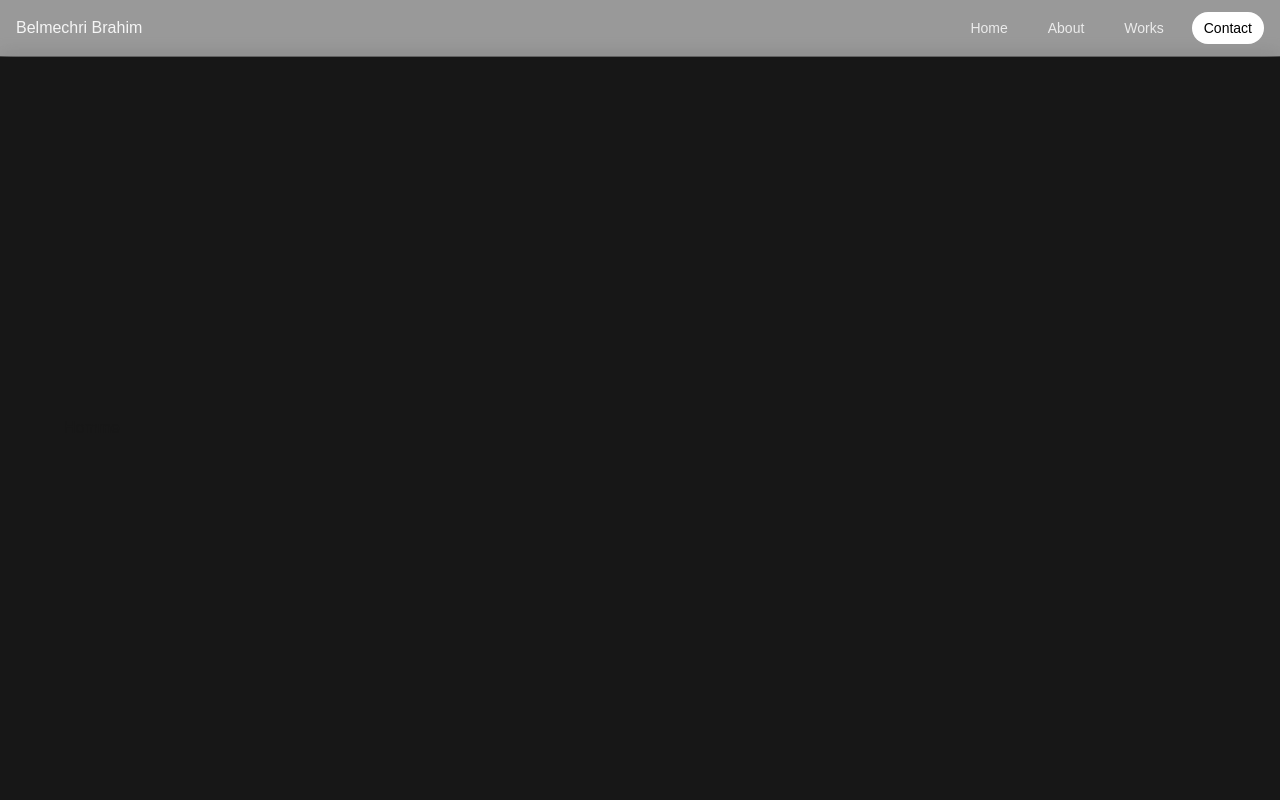
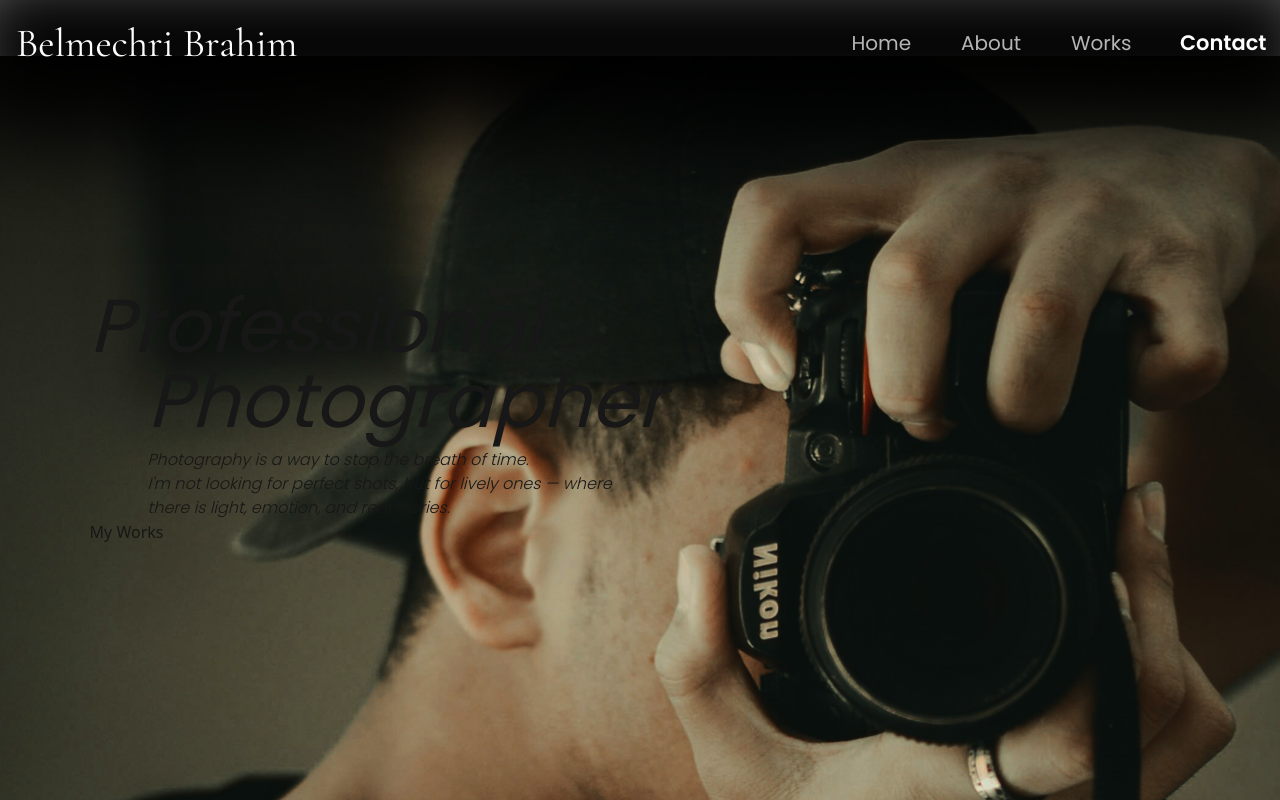
Before and after one commit to Valleryikl/Belmechri-Brahim, a Next.js app: page / in a window 1280 px wide. Built offline with nearby package versions, Linux system fonts and the light colour scheme.

Commit message:
add: main fonts + start home

```diff
--- a/app/components/sections/AboutSection.tsx
+++ b/app/components/sections/AboutSection.tsx
@@ -1,5 +1,5 @@
 export default function AboutSection() {
   return (
-    <h1>About</h1>
+    <h2>About</h2>
   )
 }
--- a/app/components/sections/ContactSection.tsx
+++ b/app/components/sections/ContactSection.tsx
@@ -1,5 +1,5 @@
 export default function ContactSection() {
   return (
-    <h1>Contact</h1>
+    <h2>Contact</h2>
   )
 }
--- a/app/components/sections/HomeSection.tsx
+++ b/app/components/sections/HomeSection.tsx
@@ -1,5 +1,12 @@
 export default function HomeSection() {
   return (
-    <h1>Homme</h1>
+    <div className="default-section home pt-[29vh] pl-[7vw]">
+      <h1 className="flex flex-col leading-none mb-[20px]">Professional
+        <span className="pl-[58px]">Photographer</span>
+      </h1>
+      <p className="quote w-[38vw] ml-[58px] mt-[-10px]">Photography is a way to stop the breath of time. <br />
+      I'm not looking for perfect shots, but for lively ones — where there is light, emotion, and real stories.</p>
+      <button>My Works</button>
+    </div>
   )
 }
--- a/app/components/sections/WorksSection.tsx
+++ b/app/components/sections/WorksSection.tsx
@@ -1,11 +1,11 @@
 export default function WorksSection() {
   return (
     <div>
-      <h2 className="text-4xl lg:text-5xl font-semibold mb-6">Works</h2>
+      <h3>Works</h3>
       <div className="grid grid-cols-1 sm:grid-cols-2 lg:grid-cols-3 gap-5">
         <WorkCard />
         <WorkCard />
-        <WorkCard  />
+        <WorkCard />
         <WorkCard />
         <WorkCard />
         <WorkCard />
--- a/app/globals.css
+++ b/app/globals.css
@@ -22,7 +22,6 @@
 body {
   background: var(--background);
   color: var(--foreground);
-  font-family: Arial, Helvetica, sans-serif;
 }
  ::-webkit-scrollbar {
   display: none;
@@ -32,6 +31,67 @@ body {
   scrollbar-width: none; /* Firefox */
 }
 
-button {
-  cursor: pointer;
+
+.nav-bar .logo {
+  font-family: var(--font-title);
+  font-size: 40px;
 }
+.nav-bar {
+  padding: 15px 0;
+}
+
+.nav-bar ul li {
+  font-family: var(--font-poppins);
+}
+
+.block {
+  position: absolute;
+  z-index: -10;
+  background-color: black;
+  width: 110vw;
+  top: -7vh;
+  left: -5vw;
+  height: 25vh;
+  filter: blur(50px);
+}
+
+h1 {
+  font-family: var(--font-poppinsItalic);
+  font-weight: 400;
+  font-style: italic;
+  font-size: 75px;
+}
+
+h2, h3 {
+  font-family: var(--font-poppins);
+  font-weight: 400;
+  -webkit-text-stroke: 1px rgba(0, 0, 0, 0.70);
+  text-shadow: 5px 2px 5px rgba(255, 255, 255, 0.25);
+}
+
+p {
+  font-family: var(--font-poppins);
+  font-size: 16px;
+}
+
+.quote {
+  font-family: var(--font-poppinsItalic);
+  font-weight: 300;
+  font-style: italic;
+  text-align: left;
+}
+
+h2 {
+  font-size: 70px;
+}
+
+h3 {
+  font-size: 60px;
+}
+.default-section {
+  background-image: url(../public/Home.png);
+  background-repeat: no-repeat;
+  background-size: cover;
+  height: 100vh;
+  width: 100%;
+}
--- a/app/layout.tsx
+++ b/app/layout.tsx
@@ -1,11 +1,34 @@
 import "./globals.css";
 
+import { Poppins, Cormorant_Garamond } from 'next/font/google';
+
 export const metadata = { title: 'Portfolio', description: 'First cut' }
+
+
+const cormorant = Cormorant_Garamond({
+  subsets: ["latin"],
+  weight: ["400"],
+  variable: "--font-title"
+});
+
+const poppins = Poppins({
+  subsets: ["latin"],
+  weight: ["400", "600"],
+  variable: "--font-poppins"
+});
+
+const poppinsItalic = Poppins({
+  subsets: ["latin"],
+  weight: ["300","400"],
+  style: "italic",
+  variable: "--font-poppinsItalic"
+});
+
 
 export default function RootLayout({ children }: { children: React.ReactNode }) {
   return (
     <html lang="en">
-      <body className="bg-black text-white antialiased">{children}</body>
+      <body className={`${poppins.variable} ${poppinsItalic.variable} ${cormorant.variable} bg-black text-white`}>{children}</body>
     </html>
   )
 }
--- a/app/page.tsx
+++ b/app/page.tsx
@@ -84,25 +84,25 @@ export default function HomePage() {
     <div className="relative">
       {/* Навбар */}
       <nav
-        className="fixed inset-x-0 top-0 z-50 bg-black/40 backdrop-blur border-b border-white/10"
+        className="fixed inset-x-0 top-0 z-50 nav-bar"
         aria-label="Primary"
       >
         <div className="mx-auto max-w-7xl px-4 h-14 flex items-center justify-between">
           <button onClick={() => scrollToSection('home')}
-            className="text-white/90 font-medium"
+            className="text-white cursor-pointer logo"
             aria-label="Go to Home">
             Belmechri Brahim
           </button>
 
           {/* Desktop меню */}
-          <ul className="hidden lg:flex items-center gap-4">
+          <ul className="hidden lg:flex items-center gap-[50px]">
             {SECTIONS.map((s) => (
               <li key={s.id}>
                 <button
                   onClick={() => scrollToSection(s.id)}
-                  className={`px-3 py-1.5 rounded-full text-sm transition-colors ${active === s.id
-                      ? 'bg-white text-black'
-                      : 'text-white/80 hover:text-white hover:bg-white/10'
+                  className={`text-[20px] duration-300 ease-out ${active === s.id
+                      ? 'text-white cursor-default font-semibold scale-105'
+                      : 'text-white/70 cursor-pointer hover:text-white hover:scale-105 hover:font-semibold'
                     }`}
                   aria-current={active === s.id ? 'page' : undefined}
                 >
@@ -125,6 +125,7 @@ export default function HomePage() {
             <span className="relative block w-6 h-0.5 bg-white before:content-[''] before:absolute before:-top-2 before:w-6 before:h-0.5 before:bg-white after:content-[''] after:absolute after:top-2 after:w-6 after:h-0.5 after:bg-white" />
           </button>
         </div>
+        <div className="block">hh</div>
       </nav>
 
       {/* FULLSCREEN Mobile Menu */}
@@ -196,14 +197,13 @@ function Section({
     <section
       id={id}
       className={`
-        min-h[calc(100vh-3.5rem)] lg:min-h-full lg:min-w-[100vw]
-        snap-start flex items-center justify-center p-8 ${className}
+        lg:min-h-full lg:min-w-[100vw]
+        snap-start flex ${className}
       `}
       style={{ scrollSnapStop: 'always' }}
       aria-label={id}
     >
-      {/* Не даём внутренний скролл, чтобы колесо не «съедалось» */}
-      <div className="max-w-6xl w-full">
+      <div className="w-full">
         {children}
       </div>
     </section>
```
Also changed, not shown: public/Home.png (added).
